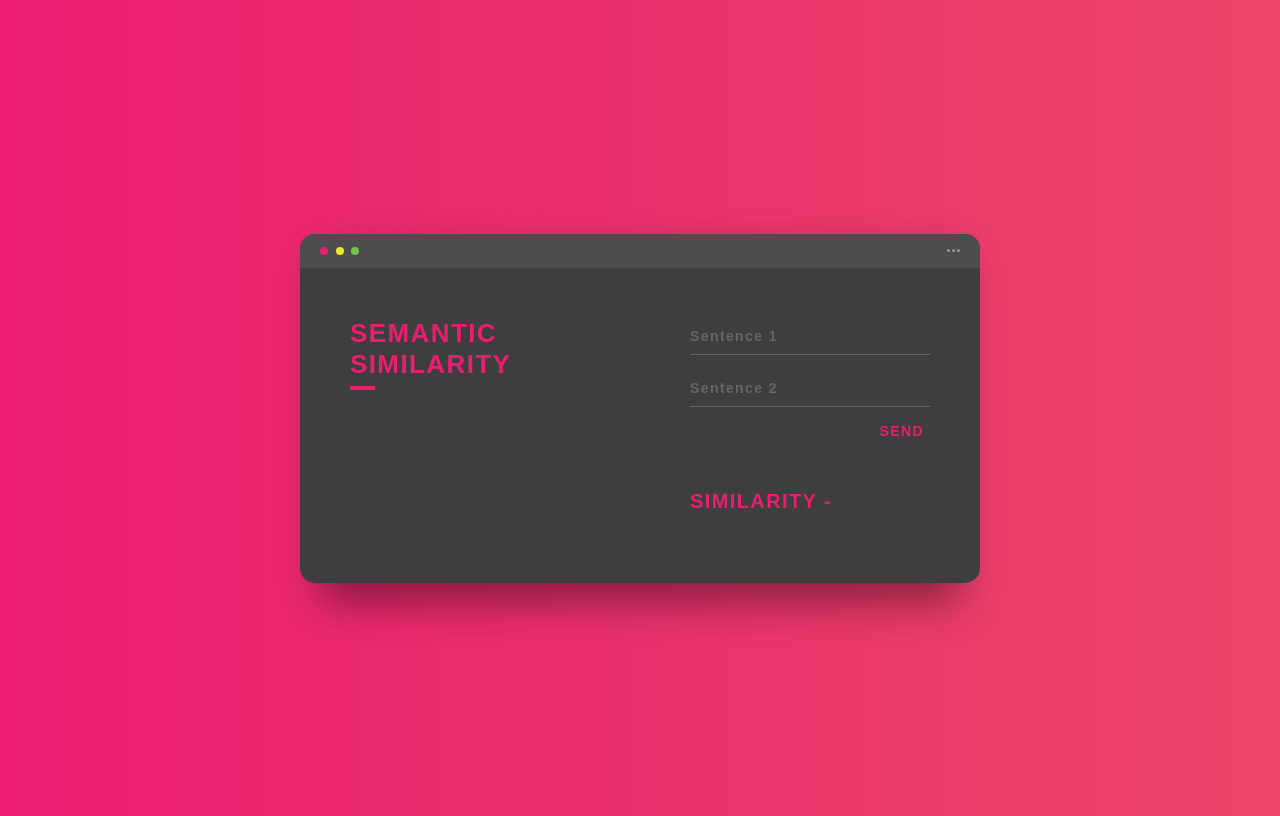
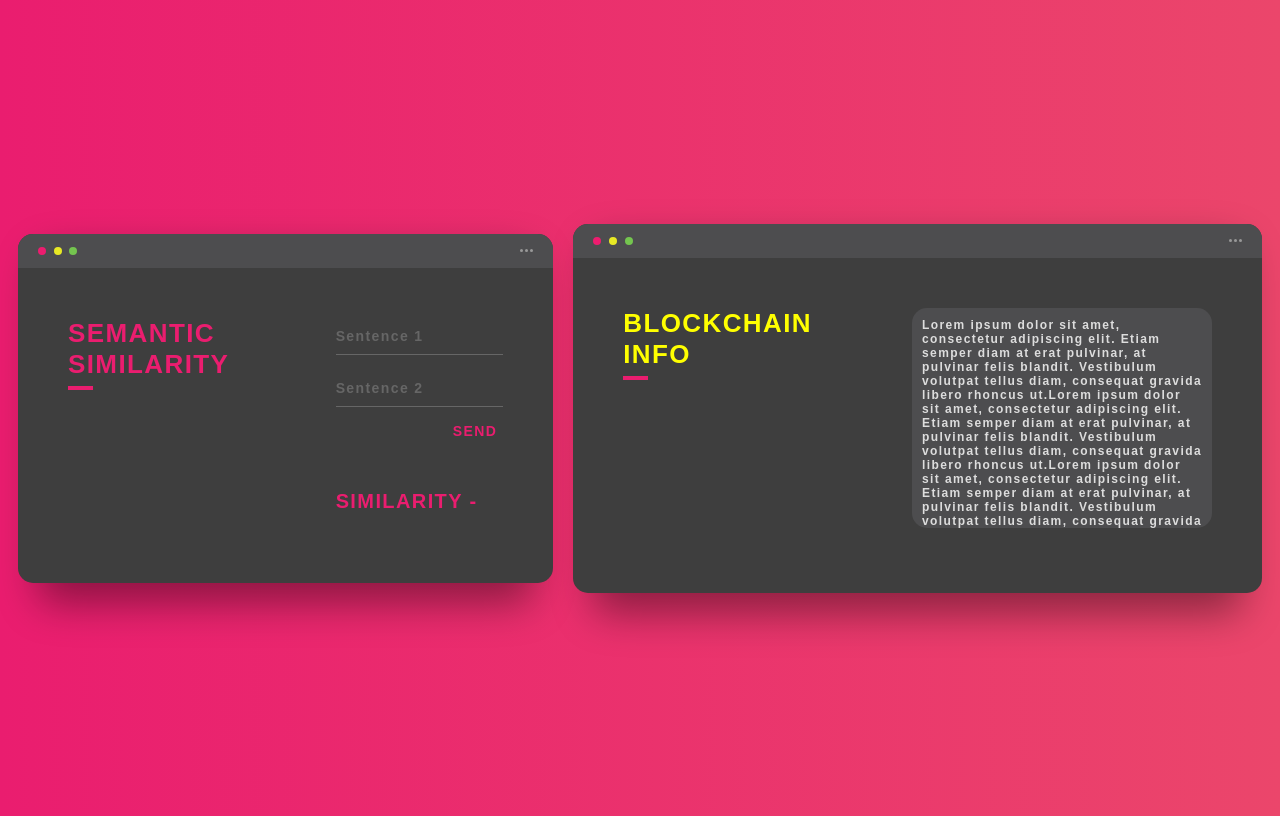
Before and after one commit to 7Nic/Distributed_AI, a Flask app: page / in a window 1280 px wide. Run offline with Flask 2, Linux system fonts and the light colour scheme.

Commit message:
add blockchain container to frontend

```diff
--- a/blockchain/static/styles/mainpage.css
+++ b/blockchain/static/styles/mainpage.css
@@ -8,6 +8,7 @@
     background: linear-gradient(to right, #ea1d6f 0%, #eb466b 100%);
     font-size: 12px;
   }
+
 
   body, button, input {
     font-family: 'Montserrat', sans-serif;
@@ -238,3 +239,16 @@
       padding: 0;
     }
   }
+
+  div.ex1 {
+    background-color: #4d4d4f;
+    height: 220px;
+    width: 300px;
+    overflow-y: scroll;
+    overflow-x: hidden;
+    margin: auto;
+    padding: 10px;
+    border-radius: 15px;
+    font-family: 'Montserrat', sans-serif;
+    color: #ddd;
+  }
--- a/blockchain/templates/index.html
+++ b/blockchain/templates/index.html
@@ -62,6 +62,77 @@ $(document).ready(function(){
         </div>
       </div>
     </div>
+
+    <!-- Start of the second card with blockchain info-->
+    <div style="color:yellow" class="container" style="color:yellow">
+      <div style="color:yellow" class="screen" style="color:yellow">
+        <div style="color:yellow" class="screen-header" style="color:yellow">
+          <div style="color:yellow" class="screen-header-left" style="color:yellow">
+            <div style="color:yellow" class="screen-header-button close" style="color:yellow"></div>
+            <div style="color:yellow" class="screen-header-button maximize"></div>
+            <div style="color:yellow" class="screen-header-button minimize"></div>
+          </div>
+          <div style="color:yellow" class="screen-header-right">
+            <div style="color:yellow" class="screen-header-ellipsis"></div>
+            <div style="color:yellow" class="screen-header-ellipsis"></div>
+            <div style="color:yellow" class="screen-header-ellipsis"></div>
+          </div>
+        </div>
+        <div style="color:yellow" class="screen-body" style="color:yellow">
+          <div style="color:yellow" class="screen-body-item left" style="color:yellow">
+            <div style="color:yellow" class="app-title" style="color:yellow">
+              <span style="color:yellow">BLOCKCHAIN INFO</span>
+
+            </div>
+          </div>
+          <div style="color:yellow" class="screen-body-item">
+            <div style="color:yellow" class="app-form">
+              <div style="color:yellow" class="app-form-group">
+                <!-- Tirando sentença e botão:
+                <input class="app-form-control" id="sentence1" placeholder="Sentence 1">
+              </div>
+              <div class="app-form-group">
+                <input class="app-form-control" id="sentence2" placeholder="Sentence 2">
+              </div>
+              <div class="app-form-group buttons">
+                <button class="app-form-button" id="send">SEND</button>
+              </div>
+              <div class="app-form-group">
+                <p id="result">SIMILARITY - </p>
+              </div>
+              -->
+              <!--
+              <div class="screen-body-item">
+                <div class="card-body">
+                  <h5>Card title</h5>
+                  <h6 class="card-subtitle mb-2 text-muted">Card subtitle</h6>
+                  <p class="card-text">Some quick example text to build on the card title and make up the bulk of the card's content.</p>
+                  <a href="#" class="card-link">Card link</a>
+                  <a href="#" class="card-link">Another link</a>
+                </div>
+              </div>
+
+
+              <div class="overflow-auto" style="height:120px;width:120px;" > AAAAAAAAAAAAAAAAAAAAAAAAAAAAAAAAAAAAAAAAAAAAAAAAAAAAAAAAAAAAAAAAAAAAAAAAAAAAAAAAAAAAAAAAAAAAAAAAAAAAAAA</div>
+
+
+
+              Teste do scrolling que funfa feio:
+              <div style="height:120px;width:300px;overflow:auto;border:1px solid #666;border-radius: 10px;border-radius: 15px 50px 30px 5px;">
+                As you can see, once there's enough text in this box, the box will grow scroll bars... that's why we call it a scroll box! You could also place an image into the scroll box kkkkkkkkkkkkkkkkkkkkkkkkkkkkkkkkkkkkkkkkkkkkkkkkkkkkkkkkkkkkkkkkkkkkkkkkkkkkkkkkkkkkkkkkkkkkkkkkkkkkkkkkkkkkkkkkkkkkkk.
+              </div>
+              -->
+
+              <div class="ex1"> Lorem ipsum dolor sit amet, consectetur adipiscing elit. Etiam semper diam at erat pulvinar, at pulvinar felis blandit. Vestibulum volutpat tellus diam, consequat gravida libero rhoncus ut.Lorem ipsum dolor sit amet, consectetur adipiscing elit. Etiam semper diam at erat pulvinar, at pulvinar felis blandit. Vestibulum volutpat tellus diam, consequat gravida libero rhoncus ut.Lorem ipsum dolor sit amet, consectetur adipiscing elit. Etiam semper diam at erat pulvinar, at pulvinar felis blandit. Vestibulum volutpat tellus diam, consequat gravida libero rhoncus ut.
+
+              </div>
+
+            </div>
+          </div>
+        </div>
+      </div>
+    </div>
+
   </div>
 
 </body>
```
